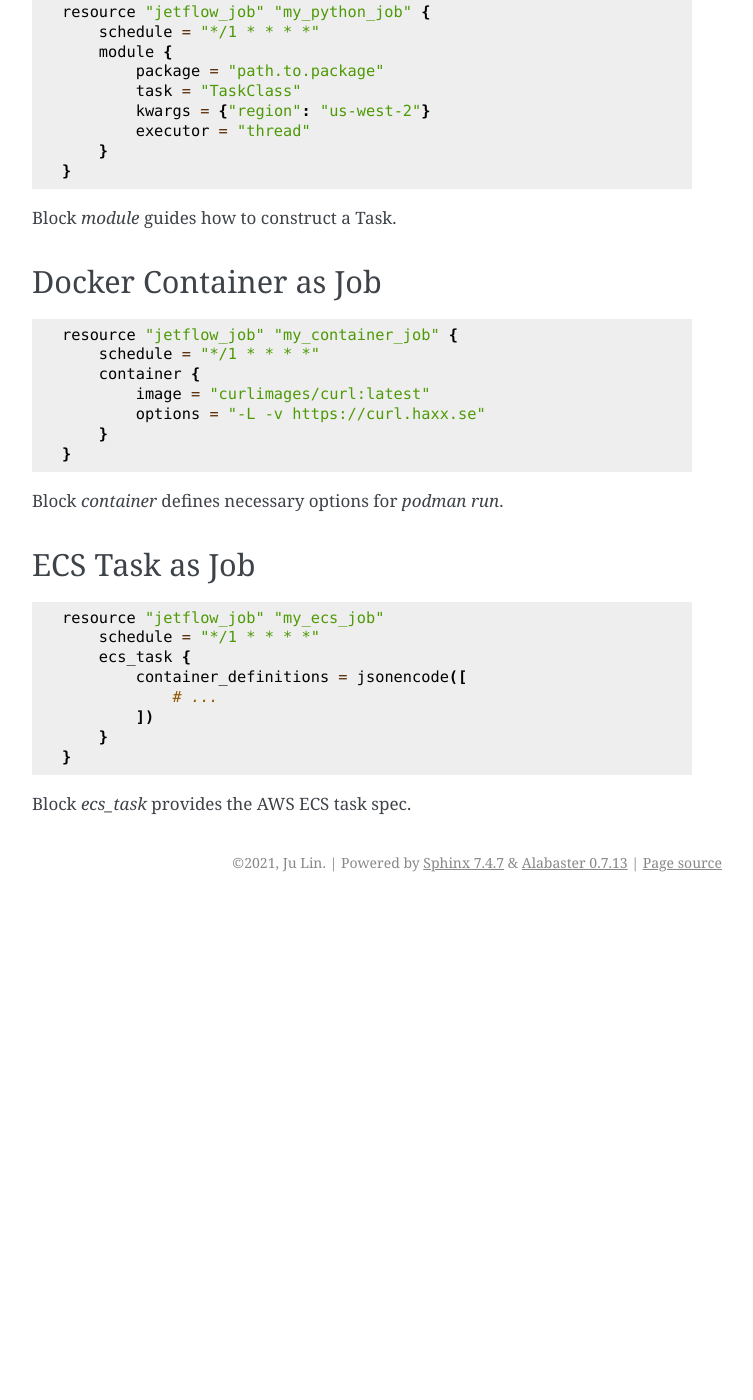
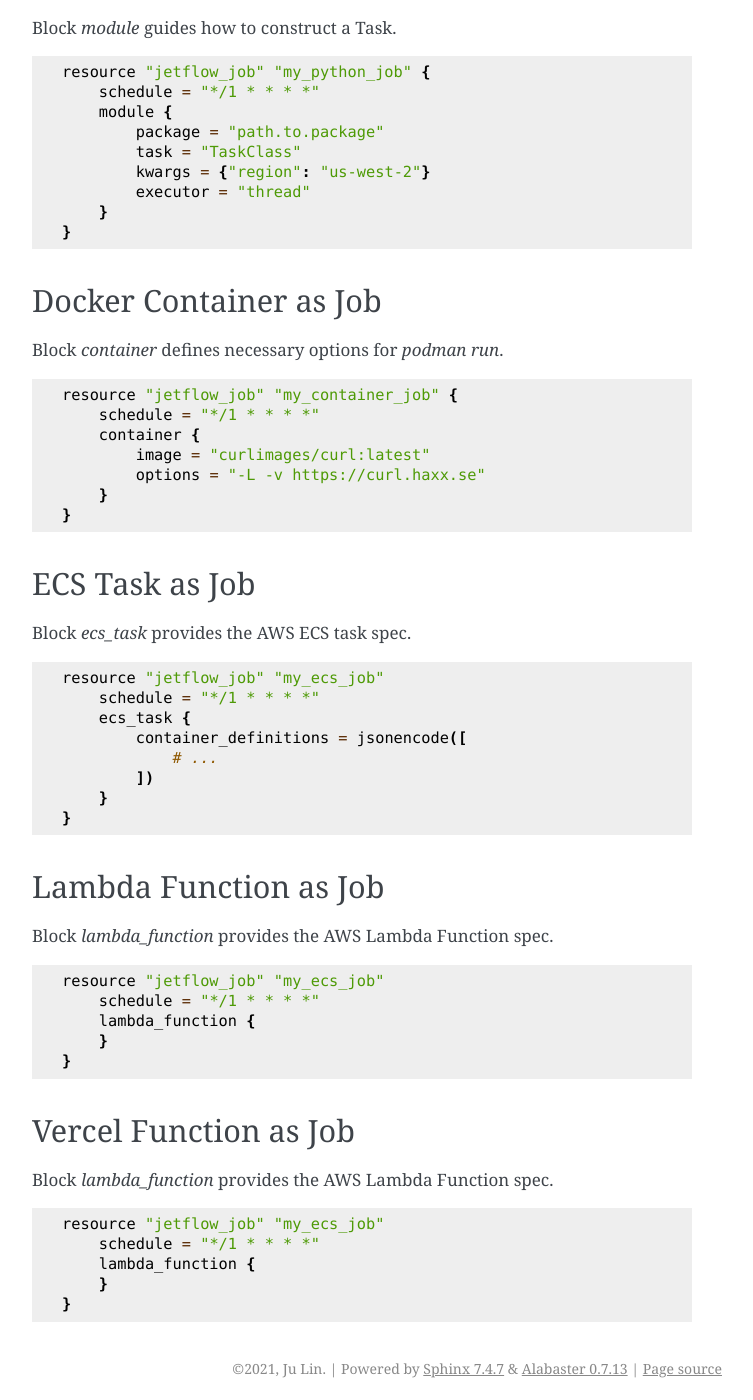
Before and after one commit to soasme/runflow, a Sphinx documentation site: the page built from docs/terraform.rst, in a window 1280 px wide and 1400 px high, scrolled down 607 px. Shown: the whole window, without its empty margins (388-1141 px from the left). Built offline with Sphinx 7.4.7, drawn with Linux system fonts in a browser that asks for light colours; before the commit the page ends 1509 px from its top, so only the background shows below that; some of the changed text lies outside the part shown.

```diff
--- a/docs/index.rst
+++ b/docs/index.rst
@@ -12,6 +12,7 @@ Welcome to Jetflow's documentation!
 
    getting_started
    terraform
+   internal
 
 
 Indices and tables
--- a/docs/terraform.rst
+++ b/docs/terraform.rst
@@ -6,22 +6,26 @@ Terraform
 Shell Command as Job
 --------------------
 
+Block `shell` defines how to run a command.
+
 .. code-block::
 
     resource "jetflow_job" "my_shell_job" {
         schedule = "*/1 * * * *"
         shell {
             command = "echo `date` > /tmp/hello.txt"
+            env = "PATH=/usr/bin"
         }
     }
 
-Block `shell` supports `env`.
 
 The executable must be available on the machine where Jetflow worker runs.
 The shell command will run in a separate process.
 
 Python Module as Job
 --------------------
+
+Block `module` guides how to construct a Task.
 
 .. code-block::
 
@@ -50,10 +55,11 @@ Docker Container as Job
         }
     }
 
-Block `container` defines necessary options for `podman run`.
 
 ECS Task as Job
 ---------------
+
+Block `ecs_task` provides the AWS ECS task spec.
 
 .. code-block::
 
@@ -66,4 +72,30 @@ ECS Task as Job
         }
     }
 
-Block `ecs_task` provides the AWS ECS task spec.
+
+Lambda Function as Job
+-----------------------
+
+Block `lambda_function` provides the AWS Lambda Function spec.
+
+.. code-block::
+
+    resource "jetflow_job" "my_ecs_job"
+        schedule = "*/1 * * * *"
+        lambda_function {
+        }
+    }
+
+
+Vercel Function as Job
+-----------------------
+
+Block `lambda_function` provides the AWS Lambda Function spec.
+
+.. code-block::
+
+    resource "jetflow_job" "my_ecs_job"
+        schedule = "*/1 * * * *"
+        lambda_function {
+        }
+    }
```
Also changed, not shown: other parts of docs/terraform.rst (+2 -1 lines), docs/internal.rst (added, +20 -0 lines).
